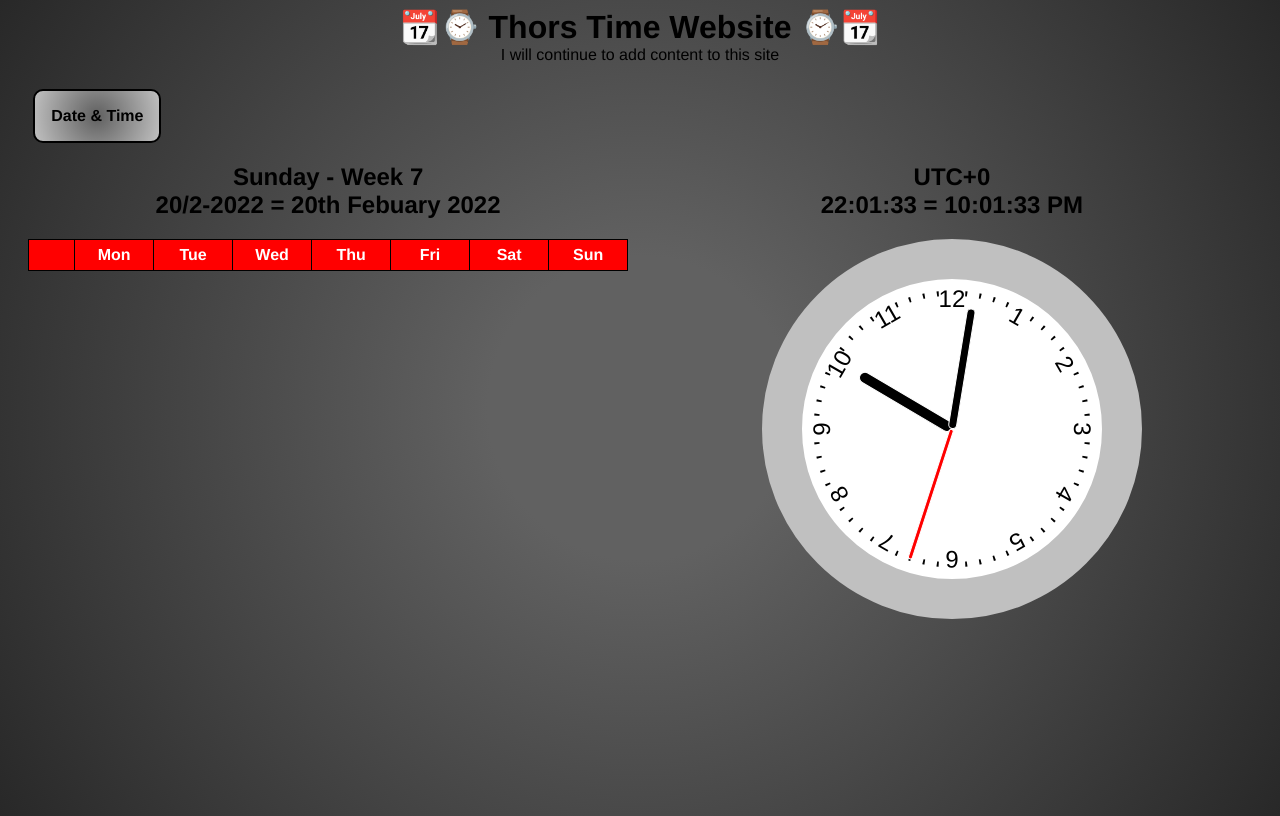
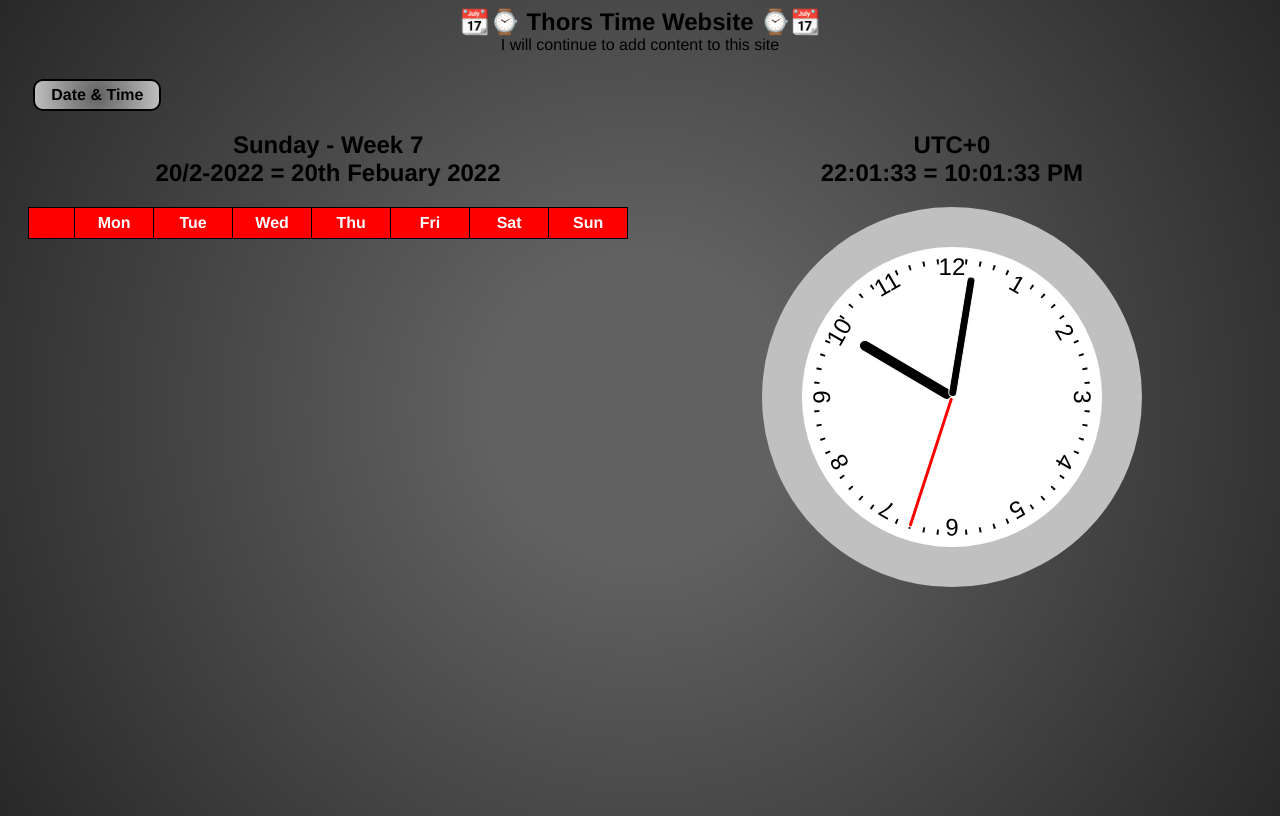
Before and after one commit to thorminathor4/time-website, a website: page public/date-and-time.html in a window 1280 px wide. Shown: the top 816 px of the page. Drawn offline with Linux system fonts and the light colour scheme.

Commit message:
changed menu height

```diff
--- a/public/date-and-time.html
+++ b/public/date-and-time.html
@@ -9,7 +9,7 @@
     </head>
     <body>
         <div id="top">
-            <h1 id="title">📆⌚️ Thors Time Website ⌚️📆</h1>
+            <h2 id="title">📆⌚️ Thors Time Website ⌚️📆</h2>
             <span>I will continue to add content to this site</span>
         </div>
         <div class="menu">
--- a/public/globalStyle.css
+++ b/public/globalStyle.css
@@ -24,7 +24,7 @@ body{
     background: radial-gradient(circle, #606060 0%, #C0C0C0 100%);
     border: 2px solid black;
     border-radius: 10px;
-    padding: 16px;
+    padding: 5px 16px;
     font-size: 16px;
     display: inline-block;
 }
```
